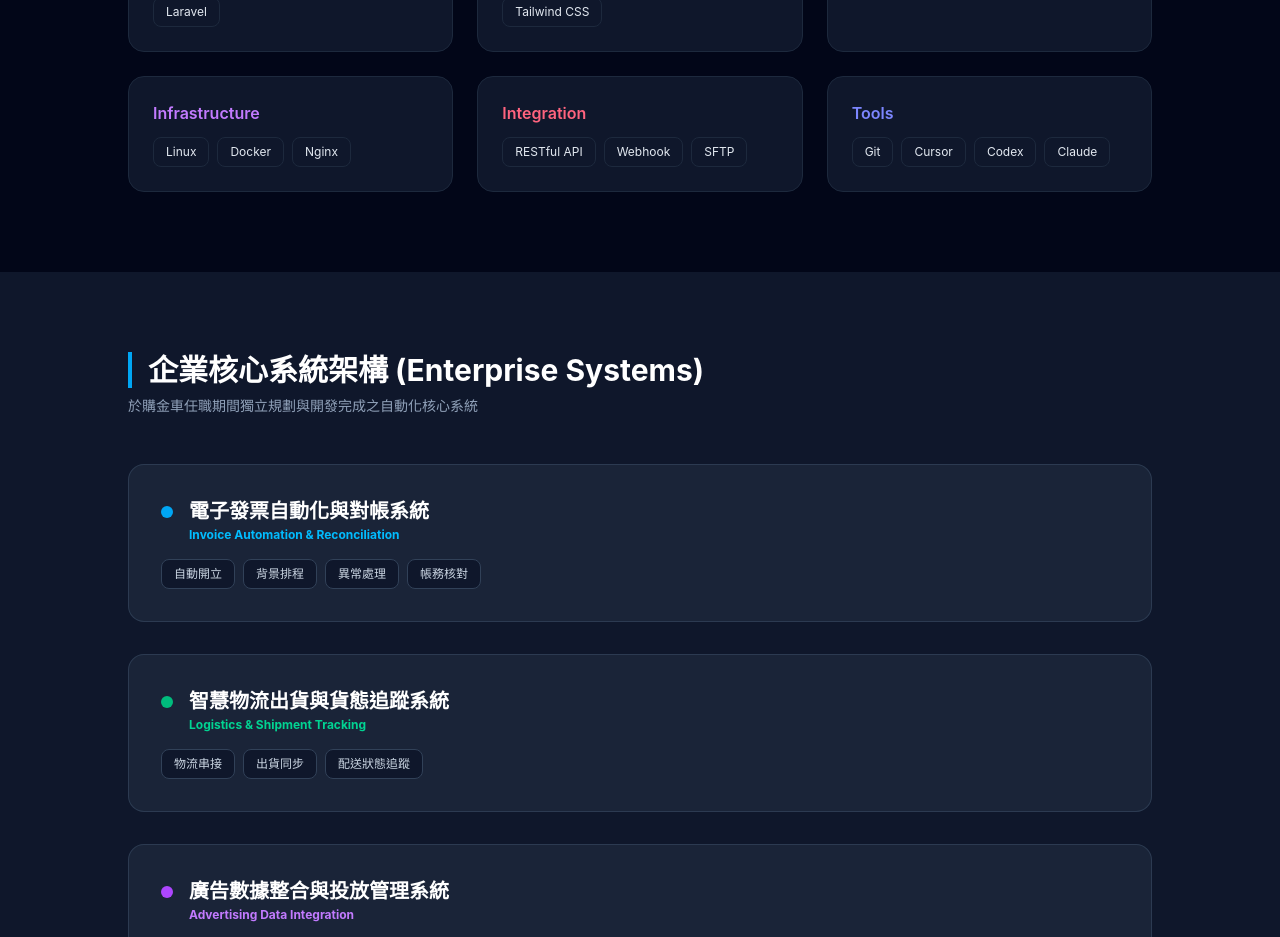
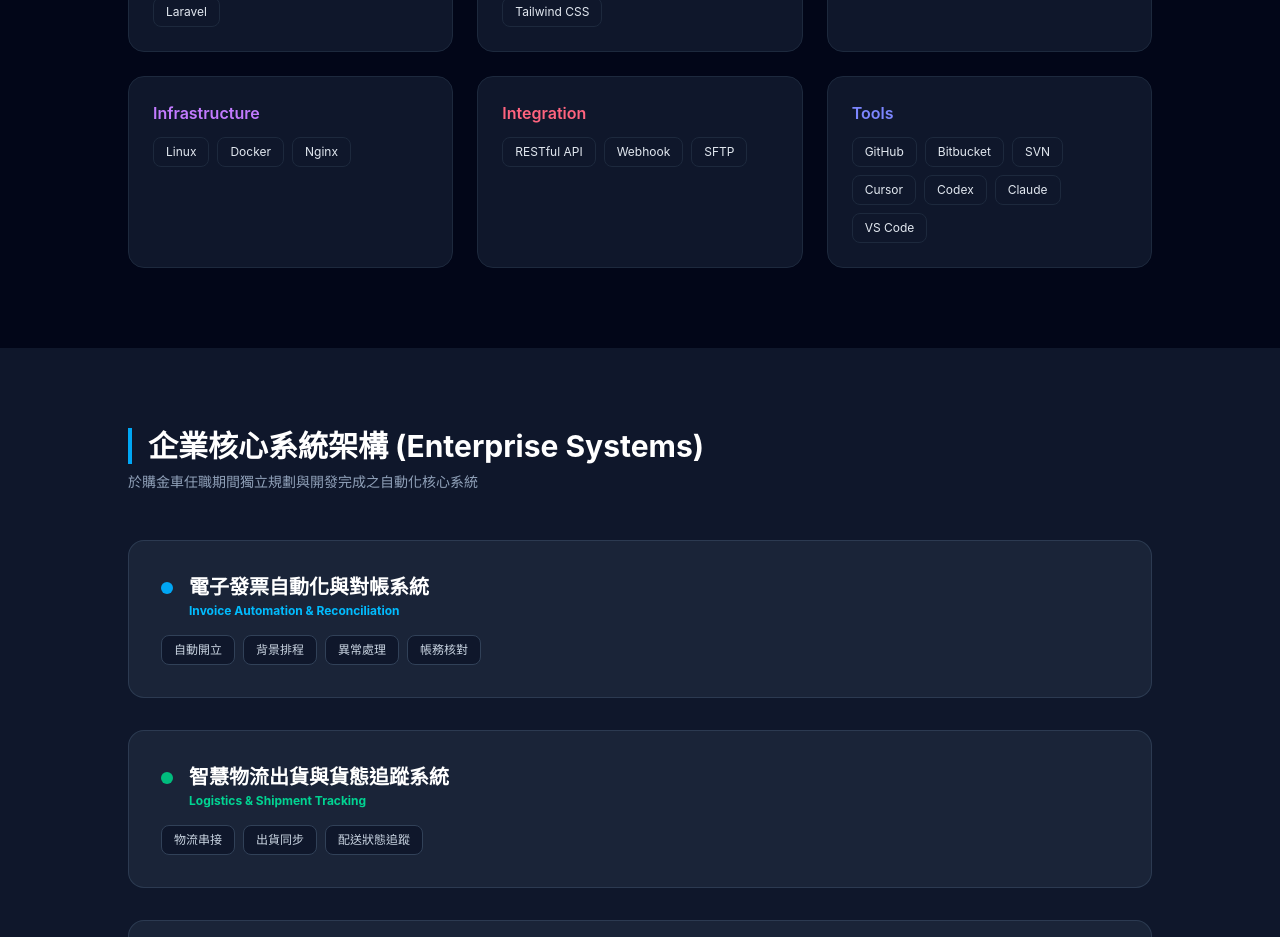
Before and after one commit to denise92/resume, a Vue app: page / in a window 1280 px wide. Shown: the part 880-1817 px from the top of the page. Built offline with nearby package versions, Linux system fonts and the light colour scheme.

Commit message:
add tools

```diff
--- a/src/components/TechStack.vue
+++ b/src/components/TechStack.vue
@@ -65,10 +65,13 @@
           <h3 class="text-indigo-400 font-semibold mb-3">Tools</h3>
 
           <div class="flex flex-wrap gap-2">
-            <span class="bg-slate-900 text-slate-200 text-xs px-3 py-1.5 rounded-lg border border-slate-800">Git</span>
+            <span class="bg-slate-900 text-slate-200 text-xs px-3 py-1.5 rounded-lg border border-slate-800">GitHub</span>
+            <span class="bg-slate-900 text-slate-200 text-xs px-3 py-1.5 rounded-lg border border-slate-800">Bitbucket</span>
+            <span class="bg-slate-900 text-slate-200 text-xs px-3 py-1.5 rounded-lg border border-slate-800">SVN</span>
             <span class="bg-slate-900 text-slate-200 text-xs px-3 py-1.5 rounded-lg border border-slate-800">Cursor</span>
             <span class="bg-slate-900 text-slate-200 text-xs px-3 py-1.5 rounded-lg border border-slate-800">Codex</span>
             <span class="bg-slate-900 text-slate-200 text-xs px-3 py-1.5 rounded-lg border border-slate-800">Claude</span>
+            <span class="bg-slate-900 text-slate-200 text-xs px-3 py-1.5 rounded-lg border border-slate-800">VS Code</span>
           </div>
         </div>
 
```
